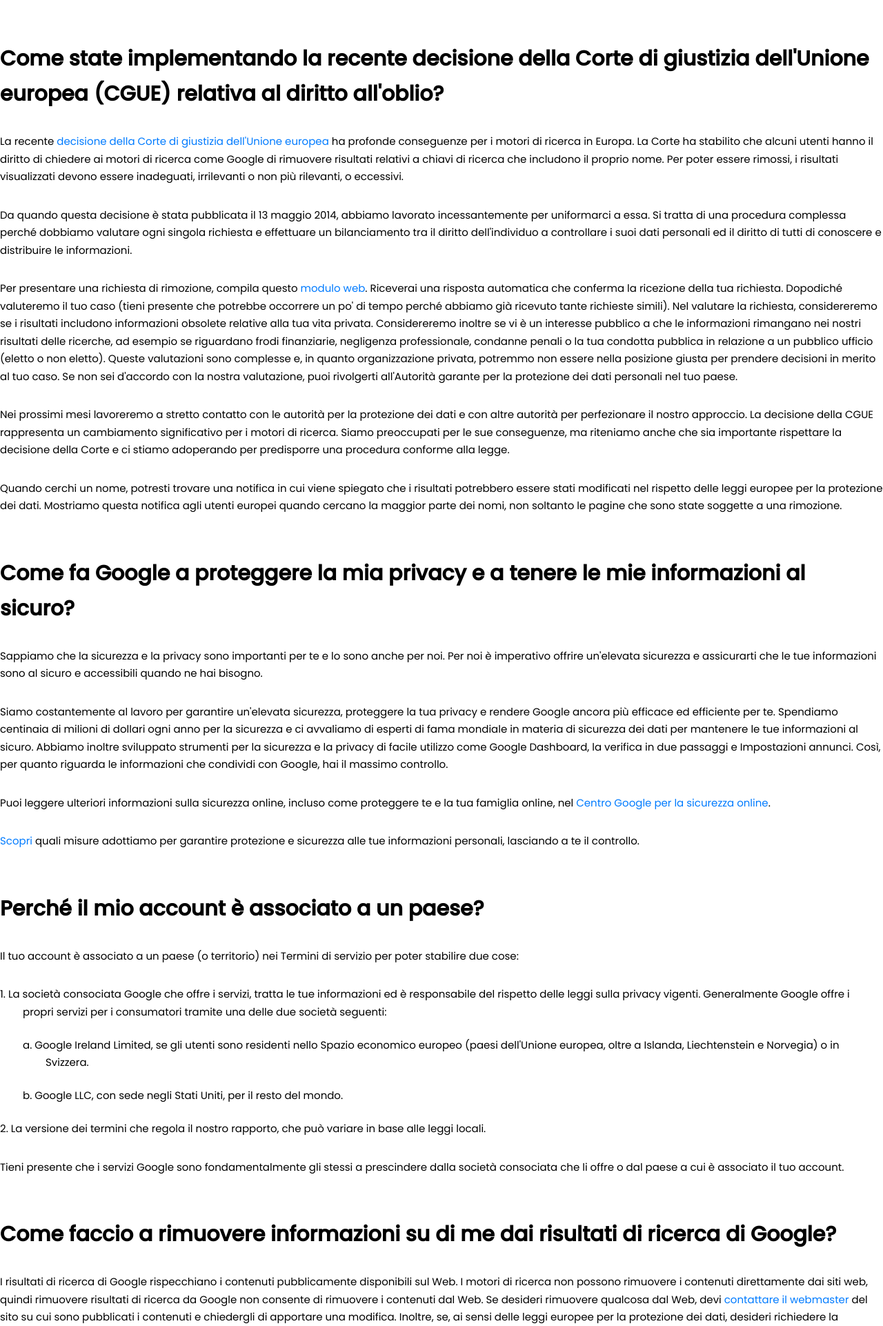
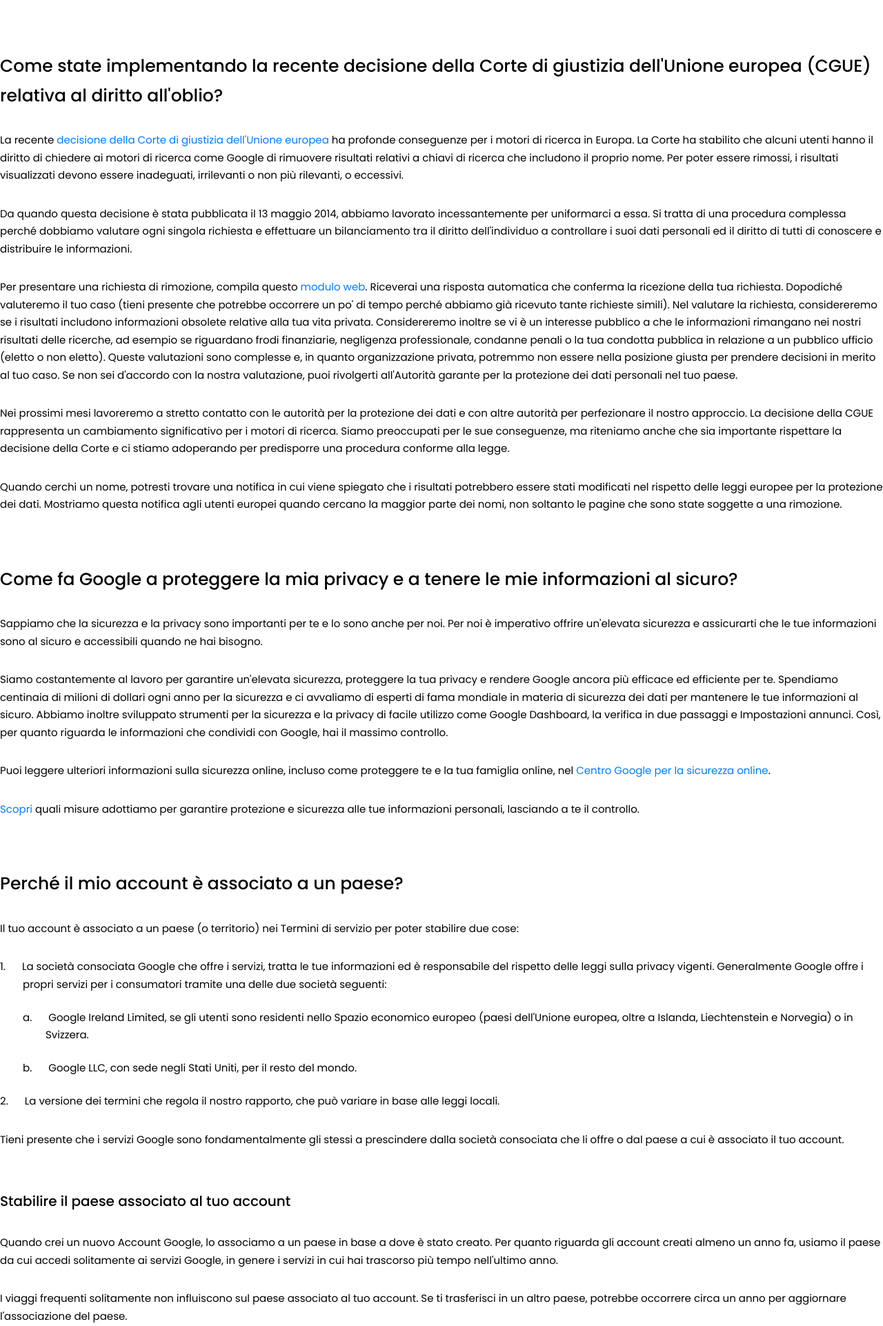
Before and after one commit to MGPasinetti/php-google-faq, a PHP site: page / in a window 1280 px wide. Shown: the top 1922 px of the page at 69% size. Run offline with PHP 8.4, Linux system fonts and the light colour scheme.

Commit message:
QandA printed and fixed with css

```diff
--- a/index.php
+++ b/index.php
@@ -49,7 +49,11 @@ Completare il resto della pagina. -->
                 </li>
                 <li>La versione dei termini che regola il nostro rapporto, che può variare in base alle leggi locali.</li>
             </ol>
-            <p>Tieni presente che i servizi Google sono fondamentalmente gli stessi a prescindere dalla società consociata che li offre o dal paese a cui è associato il tuo account.</p>",
+            <p>Tieni presente che i servizi Google sono fondamentalmente gli stessi a prescindere dalla società consociata che li offre o dal paese a cui è associato il tuo account.</p>
+            <h2>Stabilire il paese associato al tuo account</h2>
+            <p>Quando crei un nuovo Account Google, lo associamo a un paese in base a dove è stato creato. Per quanto riguarda gli account creati almeno un anno fa, usiamo il paese da cui accedi solitamente ai servizi Google, in genere i servizi in cui hai trascorso più tempo nell'ultimo anno.</p>
+            <p>I viaggi frequenti solitamente non influiscono sul paese associato al tuo account. Se ti trasferisci in un altro paese, potrebbe occorrere circa un anno per aggiornare l'associazione del paese.</p>
+            <p>Se il paese associato al tuo account non corrisponde al tuo paese di residenza, il motivo potrebbe essere la differenza tra il paese in cui lavori e il paese in cui risiedi, l'installazione di una rete privata virtuale (VPN) per mascherare il tuo indirizzo IP oppure la residenza vicino a un confine territoriale. <a href='#'>Contattaci</a> se ritieni che il paese associato al tuo account sia sbagliato.</p>",
         ],
         [
             'Q' => "Come faccio a rimuovere informazioni su di me dai risultati di ricerca di Google?",
--- a/style.css
+++ b/style.css
@@ -16,7 +16,15 @@ body {
 }
 
 h1 {
+    margin-top: 5rem;
+    font-weight: 500;
+    font-size: 25px;
+}
+
+h2 {
     margin-top: 4rem;
+    font-weight: 500;
+    font-size: 20px;
 }
 
 p {
@@ -43,6 +51,12 @@ ol li
     margin-top: 1.5rem;
 }
 
+li::before {
+    content: "";
+    width: 20px;
+    display: inline-block;
+}
+
 li > ol {
     list-style-type: lower-latin;
 }
```
